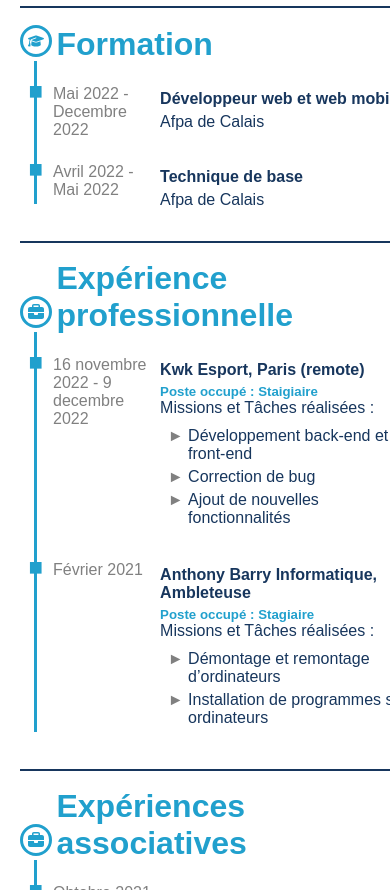
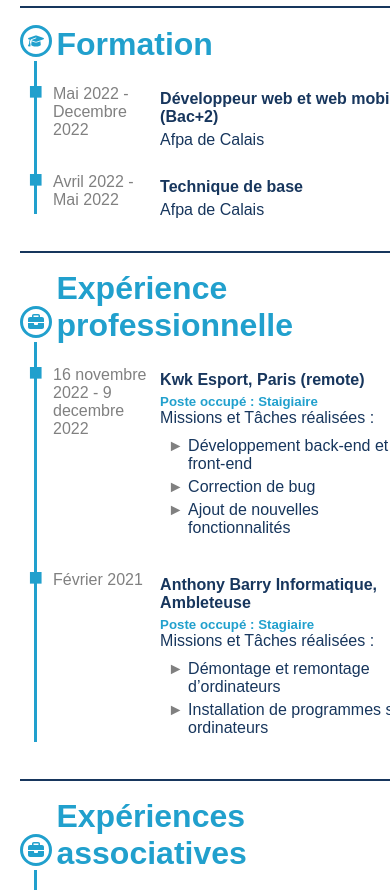
Before and after one commit to Phunder-off/Mon-Cv-Pages-Simple, a plain HTML site: page index.html in a window 390 px wide. Shown: the part 874-1764 px from the top of the page. Drawn offline with Linux system fonts and the light colour scheme.

Commit message:
Update index.html

```diff
--- a/index.html
+++ b/index.html
@@ -207,7 +207,7 @@
 									<span>Mai 2022 - Decembre 2022</span>
 								</div>
 								<div>
-									<h4>Développeur web et web mobile</h4>
+									<h4>Développeur web et web mobile (Bac+2)</h4>
 									<p>Afpa de Calais</p>
 								</div>
 							</div>
```
